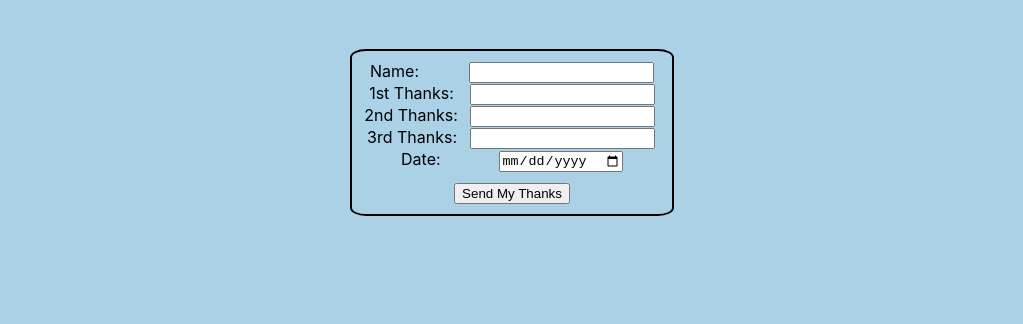
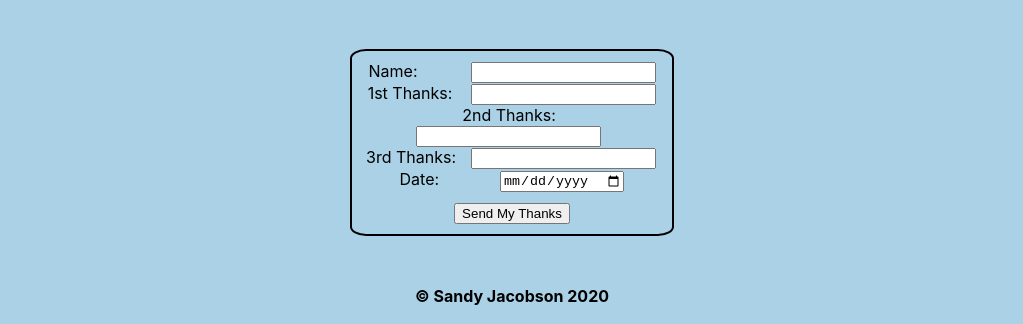
Before and after one commit to SandyJacobson/Many-Thanks, a React (Create React App) app: page / in a window 1280 px wide. Shown: the part 838-1162 px from the top of the page, without its empty margins (128-1151 px from the left). Before the commit the page ends 1104 px from the top, so only its background shows below. Built offline with nearby package versions, Linux system fonts and the light colour scheme; no server answers.

Commit message:
due but not done

```diff
--- a/src/App.js
+++ b/src/App.js
@@ -5,6 +5,7 @@ import About from "./Components/About";
 import Home from "./Components/Home";
 import CreateEntries from "./Components/CreateEntries";
 import Entries from "./Components/Entries";
+import Footer from "./Components/Footer";
 import axios from "axios";
 import { baseURL } from "./constants";
 import "./App.css";
@@ -12,6 +13,7 @@ import "./Styling/Nav.css";
 import "./Styling/Entries.css";
 import "./Styling/CreateEntries.css";
 import "./Styling/About.css"
+import "./Styling/Footer.css"
 
 function App() {
   const [entries, setEntries] = useState([]);
@@ -63,6 +65,9 @@ function App() {
             setFetchEntries={setFetchEntries}
           />
         </Route>
+        <Route path='/'>
+          <Footer />
+        </Route>
       </div>
     </div>
   );
--- a/src/Components/CreateEntries.jsx
+++ b/src/Components/CreateEntries.jsx
@@ -7,7 +7,6 @@ const CreateEntries = (props) => {
   const [secondThanks, setSecondThanks] = useState("");
   const [thirdThanks, setThirdThanks] = useState("");
   const [date, setDate] = useState("");
-  const { fetchEntries } = props;
 
   const handleSubmit = async (event) => {
     event.preventDefault();
--- /dev/null
+++ b/src/Components/Footer.jsx
@@ -0,0 +1,11 @@
+import React from 'react';
+
+const Footer = () => {
+  return (
+    <div className='footer'>
+      <h4>© Sandy Jacobson 2020</h4>
+    </div>
+  );
+};
+
+export default Footer;
--- a/src/Styling/CreateEntries.css
+++ b/src/Styling/CreateEntries.css
@@ -8,27 +8,34 @@
 }
 
 .name {
-  padding: 0 50px 0 0;
+  padding: 0 52px 0 0;
 }
 
 .first-thanks {
-  padding: 0 16px 0 0;
+  padding: 0 19px 0 0;
 }
 
 .second-thanks {
   padding: 0 12px 0 0;
+  margin: 0 0 0 6px;
 }
 
 .third-thanks {
-  padding: 0 13px 0 0;
+  padding: 0 15px 0 0;
 }
 
 .date {
-  padding: 0 58px 0 0;
+  padding: 0 60px 0 0;
+}
+
+.first-input {
+  margin: 0 0 0 1px;
 }
 
 .third-input {
-  margin: 0 5px 0 0;
+  margin: 0 7px 0 0;
+  padding: 2px 1px 2px 1;
+
 }
 
 .fourth-input {
@@ -36,5 +43,5 @@
 }
 
 .fifth-input {
-  margin: 0 0 10px 0;
+  margin: 0 0 10px 1px;
 }
--- /dev/null
+++ b/src/Styling/Footer.css
@@ -0,0 +1,3 @@
+h4 {
+  text-align: center;
+}
```
